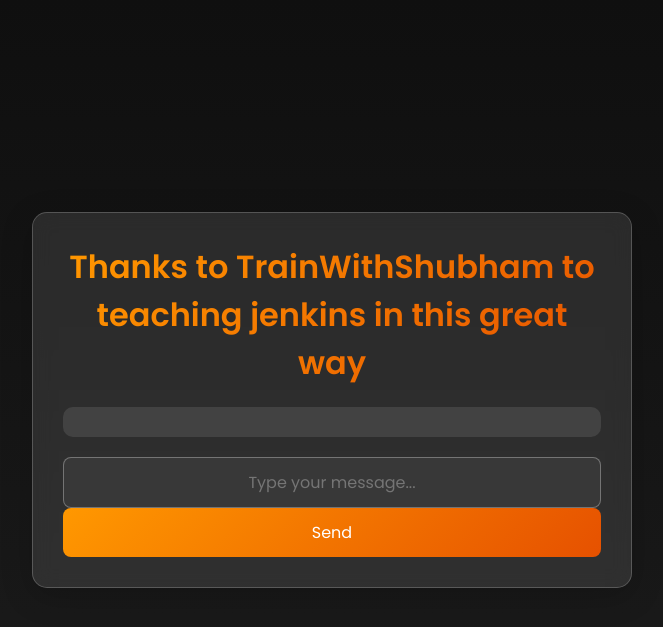
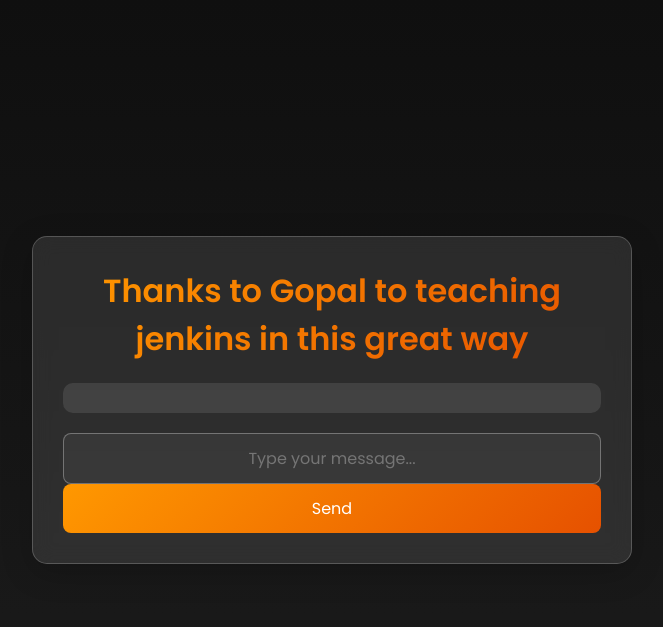
Before and after one commit to gopalkharsodiya-code/two-tier-flaskapp, a Flask app: page / in a window 1280 px wide. Shown: the top 627 px of the page, without its empty margins (308-971 px from the left). Run offline with Flask 2, Linux system fonts and the light colour scheme; data that the repository does not hold is empty; some libraries are stand-ins or nearby versions.

Commit message:
Update index.html

```diff
--- a/templates/index.html
+++ b/templates/index.html
@@ -131,7 +131,7 @@
 
 <body>
     <div class="container">
-        <h1>Thanks to TrainWithShubham to teaching jenkins in this great way</h1>
+        <h1>Thanks to Gopal to teaching jenkins in this great way</h1>
 
         <div class="messages">
             {% for message in messages %}
```
